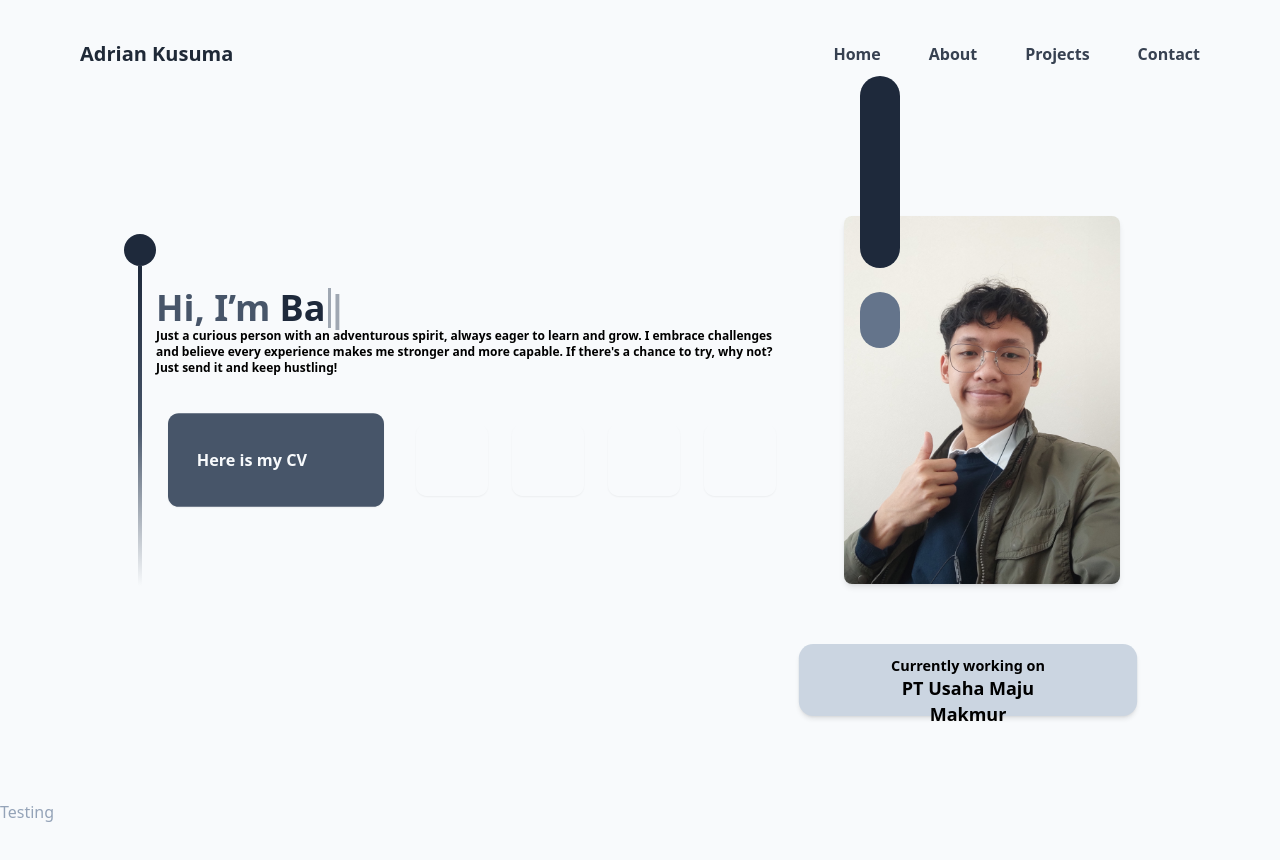
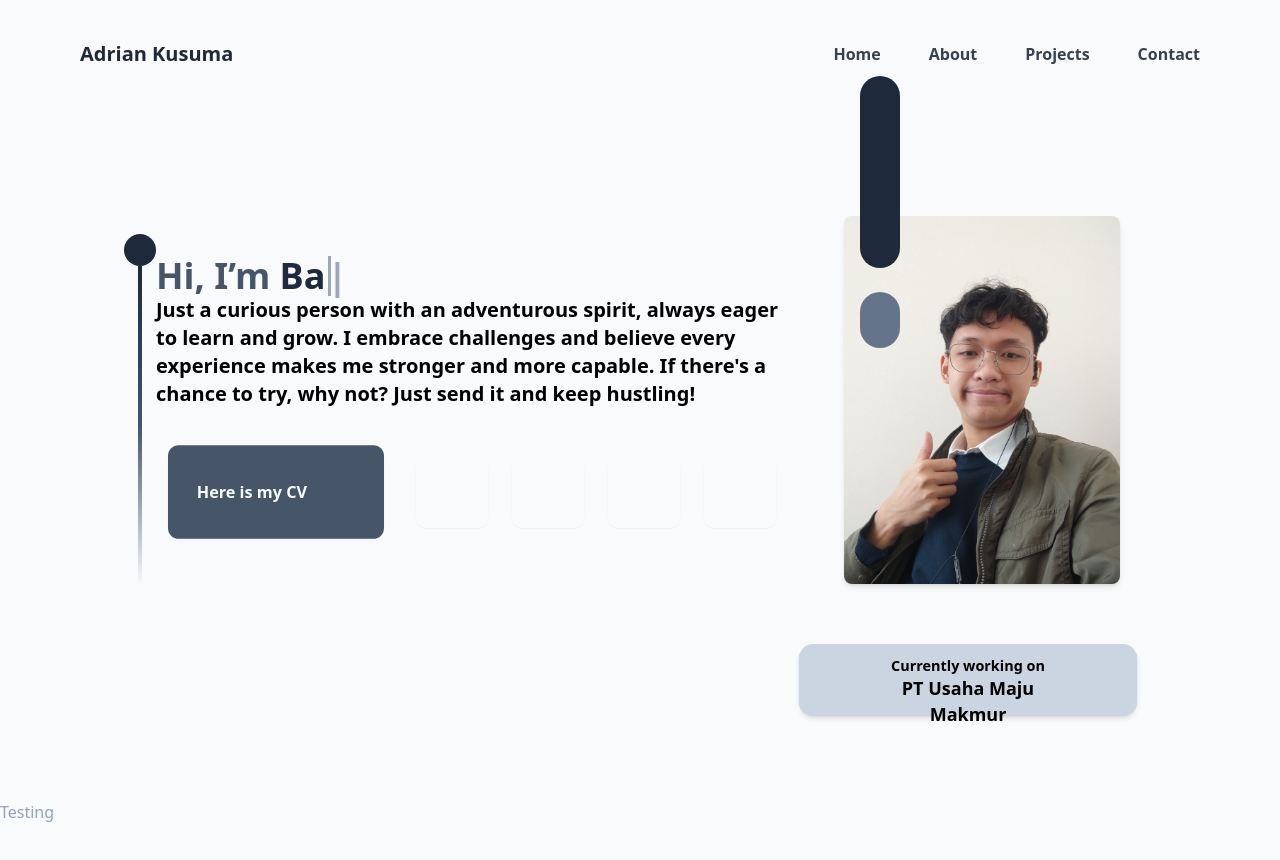
Before and after one commit to Bijas48/Profile-Web, a Vue app: page / in a window 1280 px wide. Shown: the top 860 px of the page. Built offline with nearby package versions, Linux system fonts and the light colour scheme; some icons are missing.

Commit message:
Adjust : Font Resize

```diff
--- a/src/components/HeroSection.vue
+++ b/src/components/HeroSection.vue
@@ -129,7 +129,7 @@ onMounted(() => {
             <span class="text-base lg:text-4xl font-bold text-slate-800">{{ typewriter }}</span
             ><span class="blinking-cursor">|</span>
           </h1>
-          <p class="font-semibold text-xs">
+          <p class="font-semibold text-xs lg:text-xl">
             Just a curious person with an adventurous spirit, always eager to learn and grow. I
             embrace challenges and believe every experience makes me stronger and more capable. If
             there's a chance to try, why not? Just send it and keep hustling!
```
